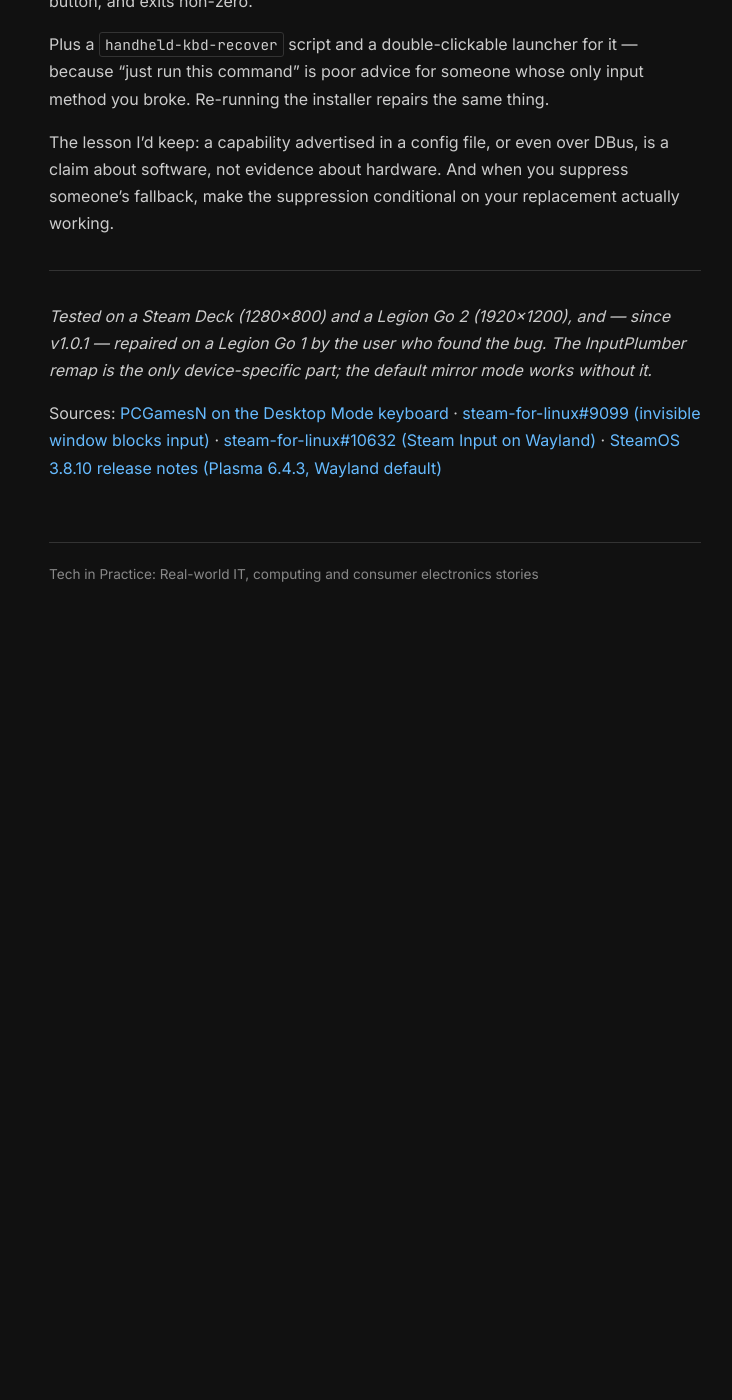
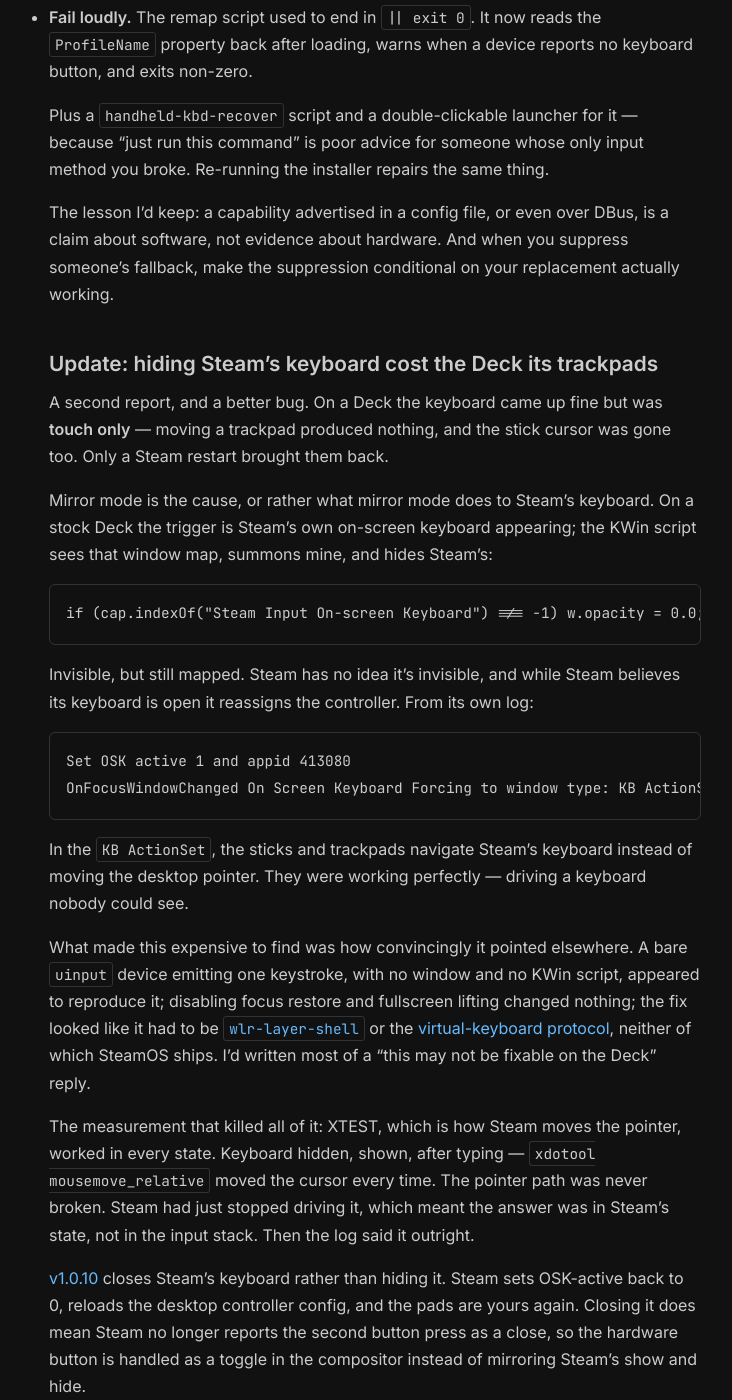
Before and after one commit to AdamLovattDevOps/adamlovattdevops.github.io, a Jekyll site: the page built from _posts/2026-08-05-steam-deck-keyboard.md, in a window 1280 px wide and 1400 px high, scrolled down 8399 px. Shown: the whole window, without its empty margins (265-997 px from the left). Built offline with Jekyll 4.4.1, drawn with Linux system fonts in a browser that asks for light colours; before the commit the page ends 9029 px from its top, so only the background shows below that; some of the changed text lies outside the part shown.

Commit message:
Steam Deck keyboard: point at v1.0.10, add the trackpad bug
Hiding Steam's on-screen keyboard rather than closing it left Steam believing
its keyboard was open, which puts the controller in its KB ActionSet — sticks
and trackpads navigate that keyboard instead of moving the pointer. Reported
by a reader who followed the v1.0.1 install line in this post.

Co-Authored-By: Claude Opus 5 <noreply@anthropic.com>

````diff
--- a/_posts/2026-08-05-steam-deck-keyboard.md
+++ b/_posts/2026-08-05-steam-deck-keyboard.md
@@ -104,10 +104,12 @@ The bottom row is `Super`, `Alt`, `Space`, `PgUp`, `PgDn`, `Del`, arrows, locale
 Desktop Mode, KDE Plasma 6, Wayland session (default from SteamOS 3.8.10; on 3.7 it's `steamos-session-select plasma-wayland-persistent`). Needs `python3`, [`python-gobject`](https://pygobject.gnome.org/) (GTK 3) and [`python-evdev`](https://python-evdev.readthedocs.io/en/latest/).
 
 ```bash
-git clone -b v1.0.1 https://github.com/AdamLovattDevOps/better-handheld-keyboard
+git clone -b v1.0.10 https://github.com/AdamLovattDevOps/better-handheld-keyboard
 cd better-handheld-keyboard
 ./install.sh   # then log out and back in
 ```
+
+Or grab the [latest release](https://github.com/AdamLovattDevOps/better-handheld-keyboard/releases/latest) — the archives there bundle the optional suggestion filter, which a clone doesn't.
 
 Or double-click `Install Better Handheld Keyboard.desktop`. The log out is not optional — group membership for `input` is read at session start.
 
@@ -155,6 +157,33 @@ Plus a `handheld-kbd-recover` script and a double-clickable launcher for it —
 
 The lesson I'd keep: a capability advertised in a config file, or even over DBus, is a claim about software, not evidence about hardware. And when you suppress someone's fallback, make the suppression conditional on your replacement actually working.
 
+## Update: hiding Steam's keyboard cost the Deck its trackpads
+
+A second report, and a better bug. On a Deck the keyboard came up fine but was **touch only** — moving a trackpad produced nothing, and the stick cursor was gone too. Only a Steam restart brought them back.
+
+Mirror mode is the cause, or rather what mirror mode does to Steam's keyboard. On a stock Deck the trigger is Steam's own on-screen keyboard appearing; the KWin script sees that window map, summons mine, and hides Steam's:
+
+```js
+if (cap.indexOf("Steam Input On-screen Keyboard") !== -1) w.opacity = 0.0;
+```
+
+Invisible, but still mapped. Steam has no idea it's invisible, and while Steam believes its keyboard is open it reassigns the controller. From its own log:
+
+```
+Set OSK active 1 and appid 413080
+OnFocusWindowChanged On Screen Keyboard Forcing to window type: KB ActionSet, AppID 769
+```
+
+In the `KB ActionSet`, the sticks and trackpads navigate Steam's keyboard instead of moving the desktop pointer. They were working perfectly — driving a keyboard nobody could see.
+
+What made this expensive to find was how convincingly it pointed elsewhere. A bare `uinput` device emitting one keystroke, with no window and no KWin script, appeared to reproduce it; disabling focus restore and fullscreen lifting changed nothing; the fix looked like it had to be [`wlr-layer-shell`](https://wayland.app/protocols/wlr-layer-shell-unstable-v1) or the [virtual-keyboard protocol](https://wayland.app/protocols/virtual-keyboard-unstable-v1), neither of which SteamOS ships. I'd written most of a "this may not be fixable on the Deck" reply.
+
+The measurement that killed all of it: XTEST, which is how Steam moves the pointer, worked in every state. Keyboard hidden, shown, after typing — `xdotool mousemove_relative` moved the cursor every time. The pointer path was never broken. Steam had just stopped driving it, which meant the answer was in Steam's state, not in the input stack. Then the log said it outright.
+
+[v1.0.10](https://github.com/AdamLovattDevOps/better-handheld-keyboard/releases/tag/v1.0.10) closes Steam's keyboard rather than hiding it. Steam sets OSK-active back to 0, reloads the desktop controller config, and the pads are yours again. Closing it does mean Steam no longer reports the second button press as a close, so the hardware button is handled as a toggle in the compositor instead of mirroring Steam's show and hide.
+
+The lesson, which is roughly the same one as last time: a window you've made invisible is still a window, and the process that owns it is still reasoning about it.
+
 ---
 
 *Tested on a Steam Deck (1280×800) and a Legion Go 2 (1920×1200), and — since v1.0.1 — repaired on a Legion Go 1 by the user who found the bug. The InputPlumber remap is the only device-specific part; the default mirror mode works without it.*
````
